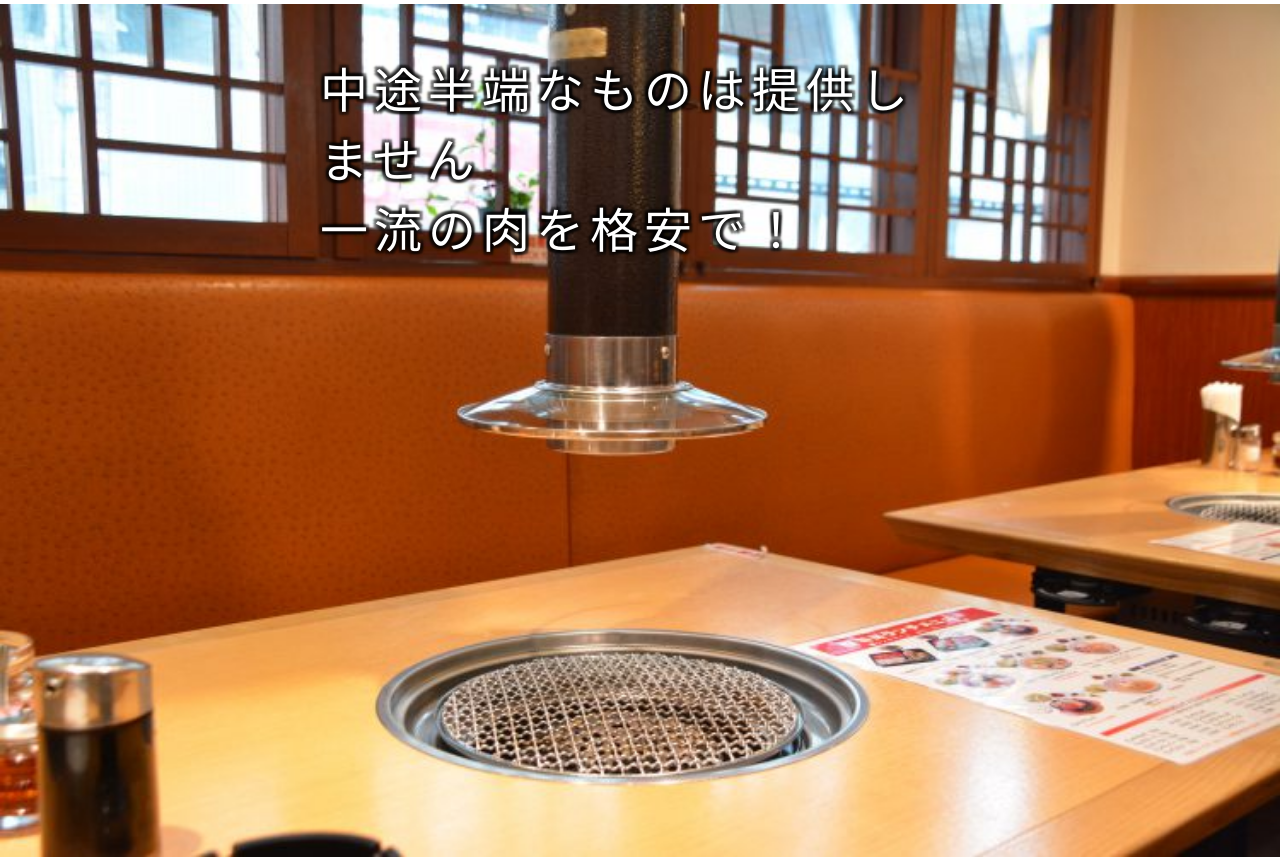
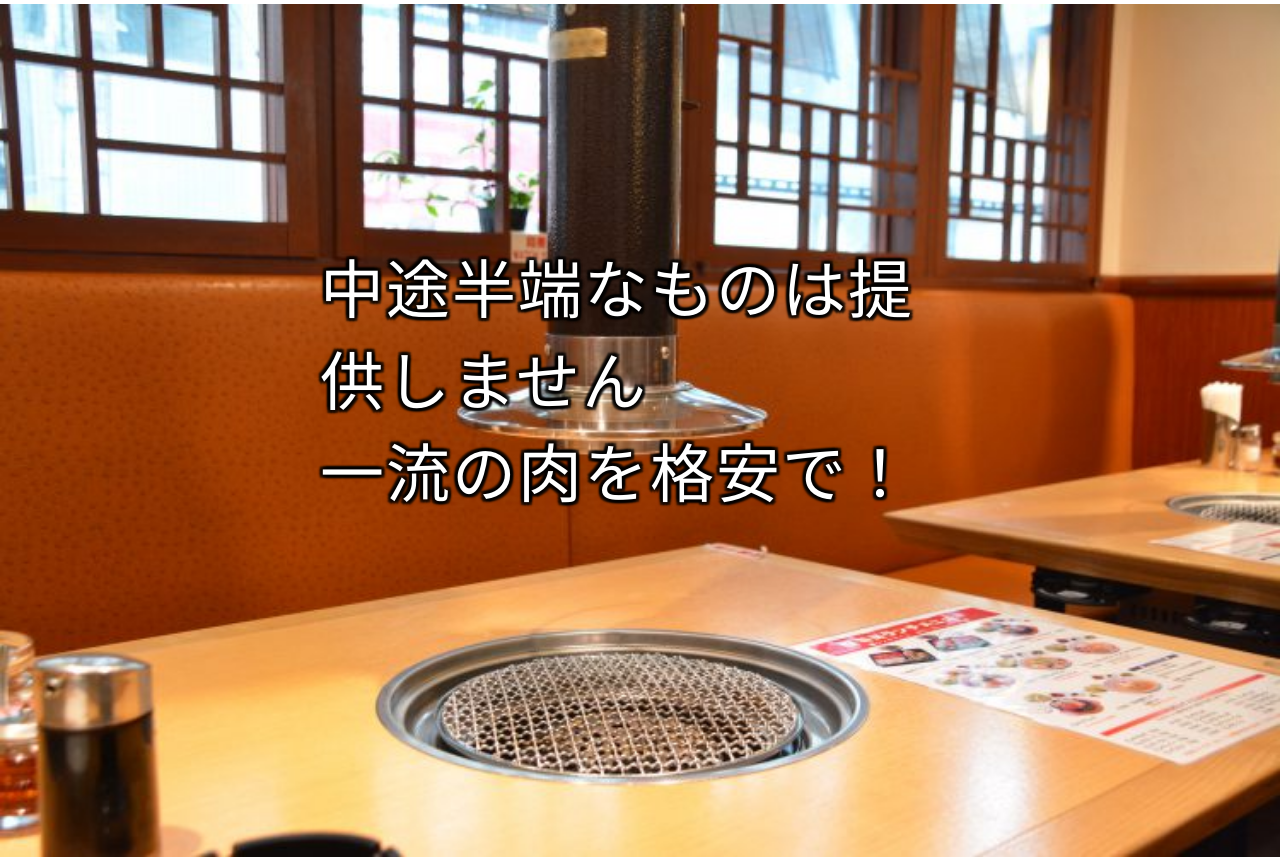
Before and after one commit to twiaight/twiaight.github.io, a PHP site: page / in a window 1280 px wide. Shown: the part 760-1621 px from the top of the page. Run offline with PHP 8.4, Linux system fonts and the light colour scheme.

Commit message:
Update index_style.css

```diff
--- a/VisualContentDesign/index_style.css
+++ b/VisualContentDesign/index_style.css
@@ -29,20 +29,20 @@
 
 .motto__text {
   position: absolute;
-  top: 0;
+  top: 20%;
   left: 50%;
   transform: translateX(-50%);
   display        : inline-block;
-  color          : #ffffff;            /* 文字の色 */
-  font-size      : 36pt;               /* 文字のサイズ */
-  letter-spacing : 6px;                /* 文字間 */
+  color          : #ffffff;
+  font-size      : 5vw;
+  letter-spacing : 2px;
   text-shadow    :
-       3px  3px 2px rgba(0, 0, 0, 0.50),
-      -3px  3px 2px rgba(0, 0, 0, 0.50),
-       3px -3px 2px rgba(0, 0, 0, 0.50),
-      -3px -3px 2px rgba(0, 0, 0, 0.50),
-       3px  0px 2px rgba(0, 0, 0, 0.50),
-       0px  3px 2px rgba(0, 0, 0, 0.50),
-      -3px  0px 2px rgba(0, 0, 0, 0.50),
-       0px -3px 2px rgba(0, 0, 0, 0.50);        /* 文字の影 */
+       3px  3px 2px rgba(0, 0, 0, 0.75),
+      -3px  3px 2px rgba(0, 0, 0, 0.75),
+       3px -3px 2px rgba(0, 0, 0, 0.75),
+      -3px -3px 2px rgba(0, 0, 0, 0.75),
+       3px  0px 2px rgba(0, 0, 0, 0.75),
+       0px  3px 2px rgba(0, 0, 0, 0.75),
+      -3px  0px 2px rgba(0, 0, 0, 0.75),
+       0px -3px 2px rgba(0, 0, 0, 0.75);
 }
```
